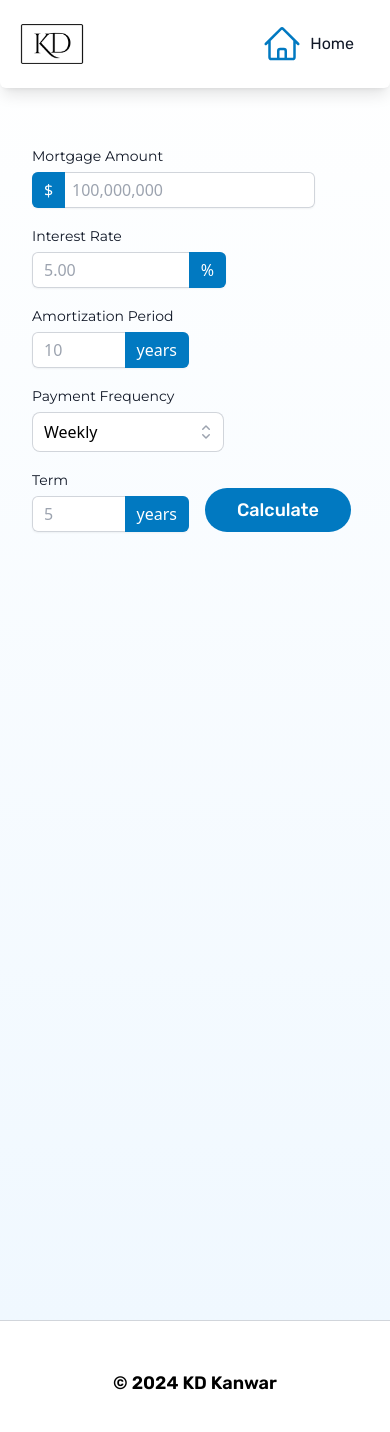
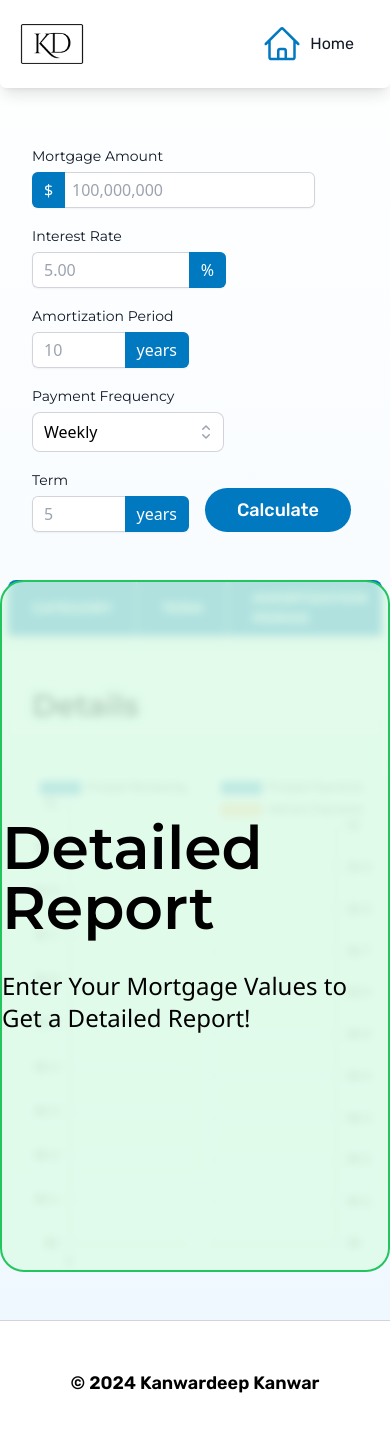
Before and after one commit to apkanwar/PortfolioKD, a Next.js app: page /mortgage-calculator in a window 390 px wide. Shown: the top 1432 px of the page. Built offline with nearby package versions, Linux system fonts and the light colour scheme; a web font is replaced by a local one.

Commit message:
Added cover for mortgage calculator

```diff
--- a/src/components/about.js
+++ b/src/components/about.js
@@ -40,9 +40,9 @@
                                 {paragraph}
                             </p>
                         ))}
-                        <button className="bg-bmo-blue text-white mt-8 rounded-full py-5 px-14 hover:bg-opacity-90 transition-opacity duration-300 text-2xl font-medium font-headings w-fit">
+                        <a href="#contact" className="bg-bmo-blue text-white mt-8 rounded-full py-5 px-14 hover:bg-opacity-90 transition-opacity duration-300 text-2xl font-medium font-headings w-fit">
                             Get in Touch
-                        </button>
+                        </a>
                     </div>
                 </div>
             </div>
--- a/src/components/calculationDetails.js
+++ b/src/components/calculationDetails.js
@@ -160,7 +160,7 @@
     }
 
     return (
-        <div className="flex flex-col mx-8 my-12">
+        <div className="flex flex-col mx-8 mt-12">
             <h2 className="font-dText text-3xl font-semibold mb-12">Details</h2>
             <div className="flex flex-row gap-4">
                 <canvas className="max-w-[50%] h-[500px]" ref={chartRef}></canvas>
--- a/src/components/calculator.js
+++ b/src/components/calculator.js
@@ -73,7 +73,7 @@
             "interestPayment": (submittedMortgageData.aPeriod * submittedMortgageData.paymentFrequency * monthlyMortgagePayment) - submittedMortgageData.mAmount
         })
 
-        document.getElementById("cDetailsSection").style.visibility = "visible";
+        document.getElementById("cover").style.visibility = "hidden";
     }
 
     return (
@@ -90,14 +90,20 @@
                             { name: 'Semi-Monthly', value: 24 },
                             { name: 'Monthly', value: 12 }]}
                         />
-                        <Inputs_Numbers id={"term"} label={"Term"} icon={"years"} placeholder={"5"} min={1} max={10} step={1} />
+                        <Inputs_Numbers id={"term"} label={"Term"} icon={"years"} placeholder={"5"} min={1} max={20} step={1} />
 
                         <button type="submit" className="bg-bmo-blue cursor-pointer text-white rounded-full py-2 px-8 hover:bg-opacity-80 transition-opacity duration-300 text-lg font-medium font-headings">
                             Calculate
                         </button>
                     </div>
                 </form>
-                <div id="cDetailsSection" className="invisible">
+                <div id="cDetailsSection" className="relative my-12">
+                    <div id="cover" className="absolute w-full h-full rounded-3xl flex flex-col items-center justify-center gap-8 backdrop-blur-sm bg-green-100/80 border-green-500 border-2">
+                        <h2 className="font-dText font-semibold text-6xl">Detailed Report</h2>
+                        <p className="font-jSans text-2xl">
+                            Enter Your Mortgage Values to Get a Detailed Report!
+                        </p>
+                    </div>
                     <Table content={dataNeeded} />
                     <CalculationDetails data={graphData} />
                 </div>
--- a/src/components/footer.js
+++ b/src/components/footer.js
@@ -5,7 +5,7 @@
         <footer className="bg-white">
             <hr className="h-px w-full bg-gray-300 border-0 dark:bg-gray-700" />
             <div className='flex flex-col justify-center items-center max-w-7xl mx-auto'>
-                <h2 className="font-headings text-lg font-semibold py-12">&copy; 2024 KD Kanwar</h2>
+                <h2 className="font-headings text-lg font-semibold py-12">&copy; 2024 Kanwardeep Kanwar</h2>
             </div>
         </footer>
     )
--- a/src/components/inputs/iconLeft.js
+++ b/src/components/inputs/iconLeft.js
@@ -11,6 +11,7 @@
                     <span className="text-white sm:text-sm">{props.icon}</span>
                 </div>
                 <input
+                    required
                     type="text"
                     name={props.id}
                     id={props.id}
--- a/src/components/inputs/numbers.js
+++ b/src/components/inputs/numbers.js
@@ -19,6 +19,7 @@
             </label>
             <div className="relative rounded-md shadow-sm">
                 <input
+                    required
                     type="number"
                     name={props.id}
                     id={props.id}
--- a/src/components/intro.js
+++ b/src/components/intro.js
@@ -7,7 +7,7 @@
             <div id="top" className='flex flex-col justify-center items-center font-dText font-bold text-5xl gap-3 max-w-7xl mx-2 xl:mx-auto min-h-screen text-center'>
                 <Image alt="BMO Rate Guarantee" src="/rate.png" width={256} height={256} className="lg:absolute right-32 top-28" />
                 <h2 className="mt-16">Hi, my name is </h2>
-                <h1 className='mb-12 text-6xl bg-gradient-to-l from-[#4167A6] to-[#00CDAC] text-transparent bg-clip-text'>KD Kanwar</h1>
+                <h1 className='mb-12 text-6xl bg-gradient-to-l from-[#4167A6] to-[#00CDAC] text-transparent bg-clip-text'>Kanwardeep Kanwar</h1>
                 <h2 className='mt-8 text-2xl lg:text-5xl'>I am here help you solve your Mortgage Needs</h2>
             </div>
         </section>
--- a/src/components/table.js
+++ b/src/components/table.js
@@ -1,7 +1,7 @@
 
 export default function Table(props) {
     return (
-        <div className="overflow-x-auto shadow-md rounded-lg mt-12 mx-2 lg:mx-24">
+        <div className="overflow-x-auto shadow-md rounded-lg mx-2 lg:mx-24">
             <table className="w-full table-auto text-midnight-black">
                 <thead className="bg-bmo-blue uppercase font-dText text-white text-sm lg:text-xl">
                     <tr className="text-left border-b-4 border-white">
```
